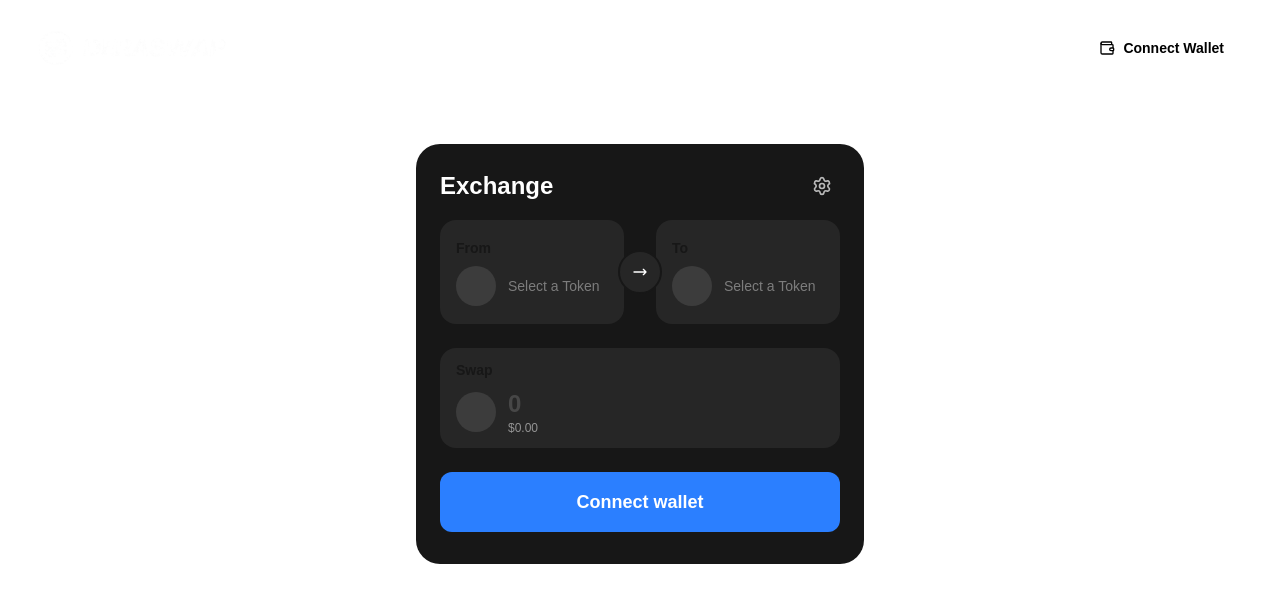
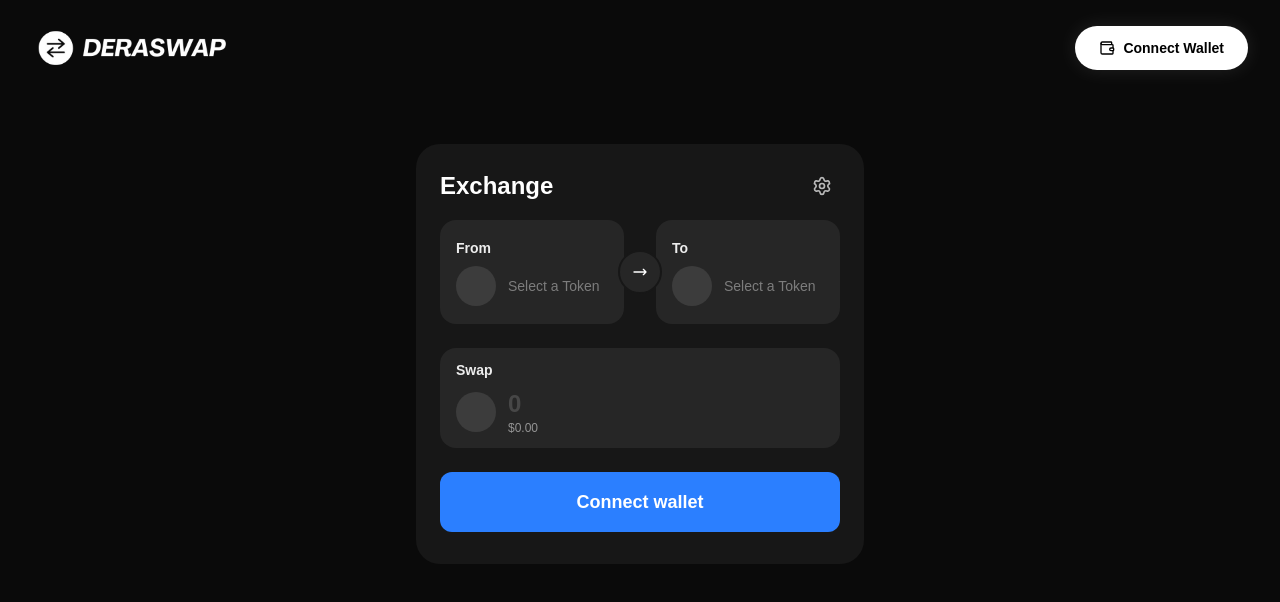
Before and after one commit to SergioBanuls/deraswap, a Next.js app: page / in a window 1280 px wide. Shown: the top 602 px of the page. Built offline with nearby package versions, Linux system fonts and the light colour scheme; no server answers.

Commit message:
fix: theme color

```diff
--- a/app/globals.css
+++ b/app/globals.css
@@ -1,8 +1,8 @@
 @import "tailwindcss";
 
 :root {
-  --background: #ffffff;
-  --foreground: #171717;
+  --background: #0a0a0a;
+  --foreground: #ededed;
 }
 
 @theme inline {
@@ -10,13 +10,6 @@
   --color-foreground: var(--foreground);
   --font-sans: var(--font-geist-sans);
   --font-mono: var(--font-geist-mono);
-}
-
-@media (prefers-color-scheme: dark) {
-  :root {
-    --background: #0a0a0a;
-    --foreground: #ededed;
-  }
 }
 
 body {
--- a/app/layout.tsx
+++ b/app/layout.tsx
@@ -30,7 +30,7 @@
     children: React.ReactNode
 }>) {
     return (
-        <html lang='en'>
+        <html lang='en' className='dark'>
             <body
                 className={`${geistSans.variable} ${geistMono.variable} antialiased`}
             >
```
